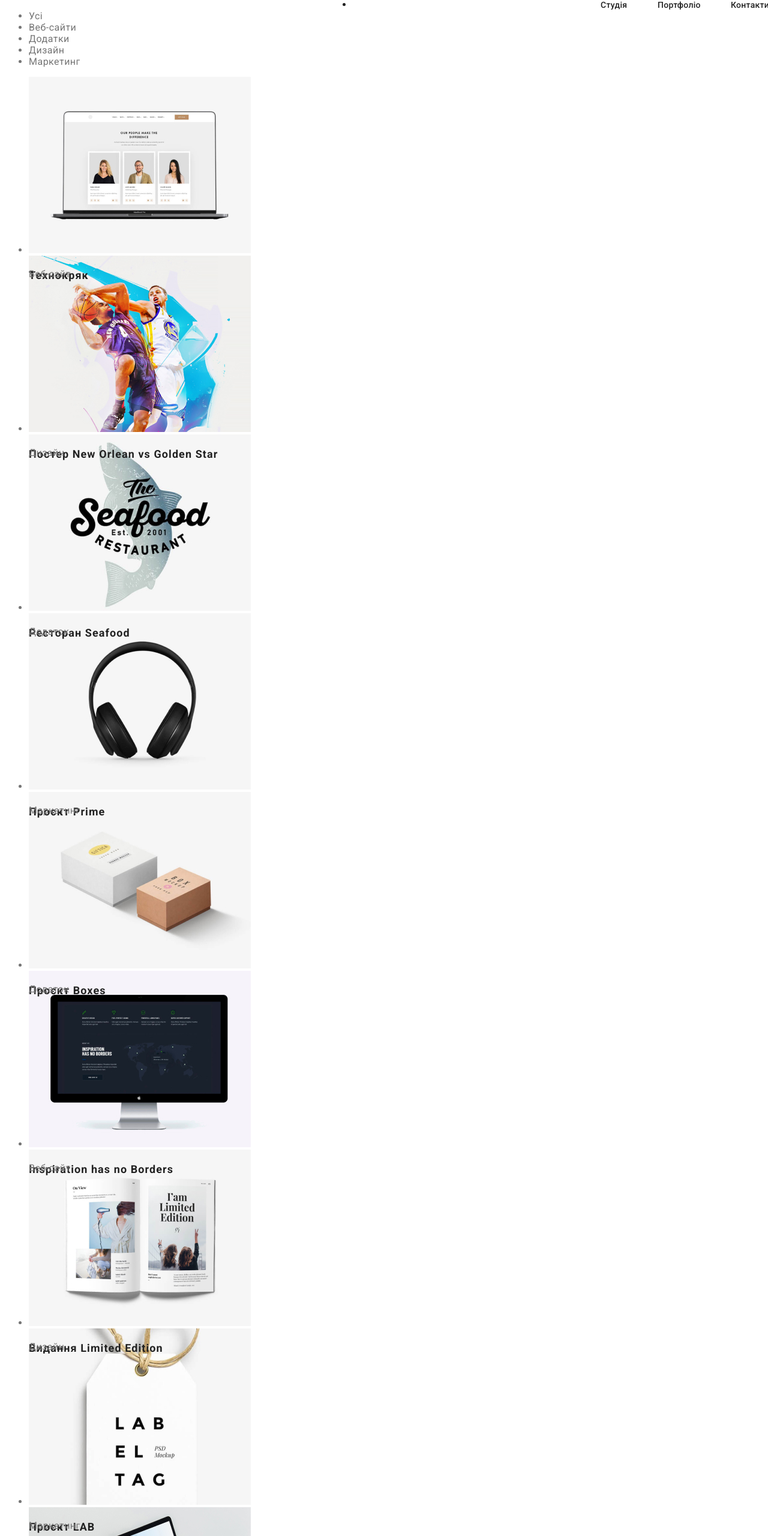
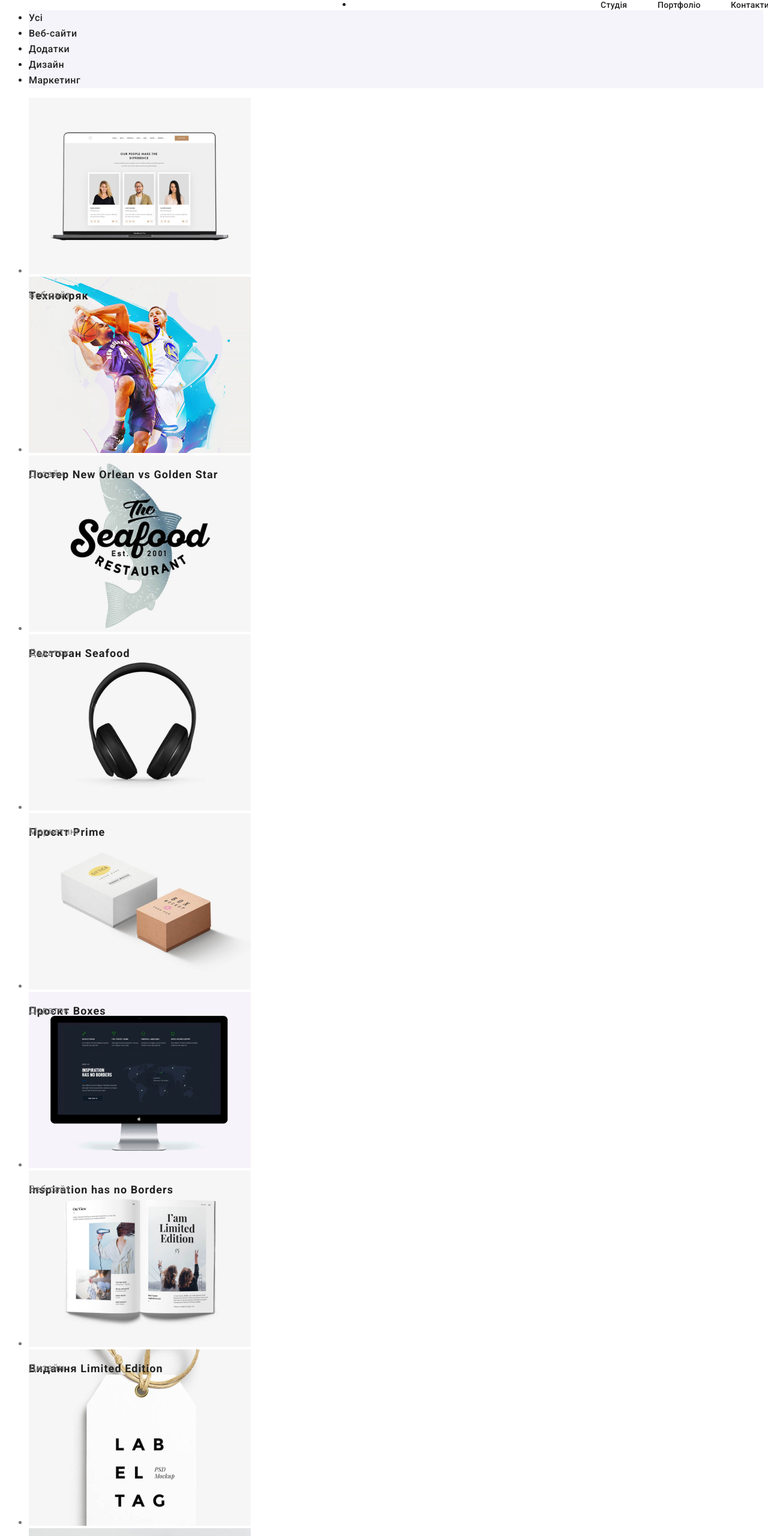
Before and after one commit to OlexiiKucheruk/-goit-hw-02, a plain HTML site: page portfolio.html in a window 1280 px wide. Shown: the part 80-2640 px from the top of the page at 60% size. Drawn offline with Linux system fonts and the light colour scheme.

Commit message:
вроде починил

```diff
--- a/portfolio.html
+++ b/portfolio.html
@@ -1,35 +1,31 @@
 <!DOCTYPE html>
 <html lang="uk">
+
 <head>
   <meta charset="UTF-8" />
   <meta http-equiv="X-UA-Compatible" content="IE=edge" />
   <meta name="viewport" content="width=device-width, initial-scale=1.0" />
-    <link rel="preconnect" href="https://fonts.googleapis.com" />
-    <link rel="preconnect" href="https://fonts.gstatic.com" crossorigin />
-    <link
-      href="https://fonts.googleapis.com/css2?family=Raleway:wght@400;500;700&family=Roboto:wght@400;500;700&display=swap"
-      rel="stylesheet"
-    />
+  <link rel="preconnect" href="https://fonts.googleapis.com">
+  <link rel="preconnect" href="https://fonts.gstatic.com" crossorigin>
+  <link href="https://fonts.googleapis.com/css2?family=Raleway:wght@700&family=Roboto:wght@400;500;700;900&display=swap"
+    rel="stylesheet">
   <link rel="stylesheet" href="./css/styles.css" />
-    <title>Головна</title>
+  <title>Портфоліо</title>
 </head>
 
 <body>
   <header class="head">
     <nav>
       <a href="./index.html" class="link-logo link">
-          <span class="logo">Web</span><span class="studio">Studio</span></a
-        >
+        <span class="logo">Web</span><span class="studio">Studio</span></a>
       <ul class="site-nav">
         <li>
           <a href="/index.html" class="link">
-              <span class="studio-two">Студія</span></a
-            >
+            <span class="studio-two">Студія</span></a>
         </li>
         <li>
           <a href="./portfolio.html" class="link">
-              <span class="portfolio">Портфоліо</span></a
-            >
+            <span class="portfolio">Портфоліо</span></a>
         </li>
         <li>
           <a href="" class="link"><span class="contact">Контакти</span></a>
@@ -38,31 +34,74 @@
     </nav>
     <ul class="list-style">
       <li>
-          <a href="mailto:info@devstudio.com" class="mail"
-            >info@devstudio.com</a
-          >
+        <a href="mailto:info@devstudio.com" class="mail">info@devstudio.com</a>
       </li>
       <li><a href="tel:+380961111111" class="tel">+38096 111 11 11</a></li>
     </ul>
   </header>
   <main>
     <ul>
-            <li><a href="" class="link">Усі</a></li>
-            <li><a href="" class="link">Веб-сайти</a></li>
-            <li><a href="" class="link">Додатки</a></li>
-            <li><a href="" class="link">Дизайн</a></li>
-            <li><a href="" class="link">Маркетинг</a></li>
+      <li type="button" class="link button-portfolio">Усі</a></li>
+      <li type="button" class="link button-portfolio">Веб-сайти</a></li>
+      <li type="button" class="link button-portfolio">Додатки</a></li>
+      <li type="button" class="link button-portfolio">Дизайн</a></li>
+      <li type="button" class="link button-portfolio">Маркетинг</a></li>
     </ul>
     <ul>
-          <li><img src="./images/portfolio/pf1.jpg" alt="Технокряк"><h2 class="done-works">Технокряк</h2><p class="done-works-type">Веб-сайт</p></li>
-          <li><img src="./images/portfolio/pf2.jpg" alt="Постер New Orlean vs Golden Star"><h2 class="done-works">Постер New Orlean vs Golden Star</h2><p class="done-works-type">Дизайн</p></li>
-          <li><img src="./images/portfolio/pf3.jpg" alt="Ресторан Seafood"><h2 class="done-works">Ресторан Seafood</h2><p class="done-works-type">Додаток</p></li>
-          <li><img src="./images/portfolio/pf4.jpg" alt="Проєкт Prime"><h2 class="done-works">Проєкт Prime</h2><p class="done-works-type">Маркетинг</p></li>
-          <li><img src="./images/portfolio/pf5.jpg" alt="Проєкт Boxes"><h2 class="done-works">Проєкт Boxes</h2><p class="done-works-type">Додаток</p></li>
-          <li><img src="./images/portfolio/pf6.jpg" alt="Inspiration has no Borders"><h2 class="done-works">Inspiration has no Borders</h2><p class="done-works-type">Веб-сайт</p></li>
-          <li><img src="./images/portfolio/pf7.jpg" alt="Видання Limited Edition"><h2 class="done-works">Видання Limited Edition</h2><p class="done-works-type">Дизайн</p></li>
-          <li><img src="./images/portfolio/pf8.jpg" alt="Проєкт LAB"><h2 class="done-works">Проєкт LAB</h2><p class="done-works-type">Маркетинг</p></li>
-          <li><img src="./images/portfolio/pf9.jpg" alt="Growing Business"><h2 class="done-works">Growing Business</h2><p class="done-works-type">Додаток</p></li>
+      <li>
+        <a href="" class="link"></a>
+        <img src="./images/portfolio/pf1.jpg" alt="Технокряк" width="370">
+        <h2 class="done-works">Технокряк</h2>
+        <p class="done-works-type">Веб-сайт</p>
+      </li>
+      <li>
+        <a href="" class="link"></a>
+        <img src="./images/portfolio/pf2.jpg" alt="Постер New Orlean vs Golden Star" width="370">
+        <h2 class="done-works">Постер New Orlean vs Golden Star</h2>
+        <p class="done-works-type">Дизайн</p>
+      </li>
+      <li>
+        <a href="" class="link"></a>
+        <img src="./images/portfolio/pf3.jpg" alt="Ресторан Seafood" width="370">
+        <h2 class="done-works">Ресторан Seafood</h2>
+        <p class="done-works-type">Додаток</p>
+      </li>
+      <li>
+        <a href="" class="link"></a>
+        <img src="./images/portfolio/pf4.jpg" alt="Проєкт Prime" width="370">
+        <h2 class="done-works">Проєкт Prime</h2>
+        <p class="done-works-type">Маркетинг</p>
+      </li>
+      <li>
+        <a href="" class="link"></a>
+        <img src="./images/portfolio/pf5.jpg" alt="Проєкт Boxes" width="370">
+        <h2 class="done-works">Проєкт Boxes</h2>
+        <p class="done-works-type">Додаток</p>
+      </li>
+      <li>
+        <a href="" class="link"></a>
+        <img src="./images/portfolio/pf6.jpg" alt="Inspiration has no Borders" width="370">
+        <h2 class="done-works">Inspiration has no Borders</h2>
+        <p class="done-works-type">Веб-сайт</p>
+      </li>
+      <li>
+        <a href="" class="link"></a>
+        <img src="./images/portfolio/pf7.jpg" alt="Видання Limited Edition" width="370">
+        <h2 class="done-works">Видання Limited Edition</h2>
+        <p class="done-works-type">Дизайн</p>
+      </li>
+      <li>
+        <a href="" class="link"></a>
+        <img src="./images/portfolio/pf8.jpg" alt="Проєкт LAB" width="370">
+        <h2 class="done-works">Проєкт LAB</h2>
+        <p class="done-works-type">Маркетинг</p>
+      </li>
+      <li>
+        <a href="" class="link"></a>
+        <img src="./images/portfolio/pf9.jpg" alt="Growing Business" width="370">
+        <h2 class="done-works">Growing Business</h2>
+        <p class="done-works-type">Додаток</p>
+      </li>
     </ul>
 
 
@@ -72,12 +111,8 @@
       <address class="address">
         <ul class="list-style">
           <li>
-            <a
-              href="https://goo.gl/maps/iiZ4q8Yc7zTfPGvo6"
-              target="_blank"
-              rel="noopener noreferrent"
-              >м. Київ, бул. Лесі Українки, 26</a
-            >
+            <a href="https://goo.gl/maps/iiZ4q8Yc7zTfPGvo6" target="_blank" rel="noopener noreferrent">м. Київ, бул.
+              Лесі Українки, 26</a>
           </li>
           <li>
             <a href="mailto:info@devstudio.com">info@devstudio.com</a>
```
Also changed, not shown: index.html (+2 -1 lines). Lines whose indentation alone changed are shown as unchanged.
